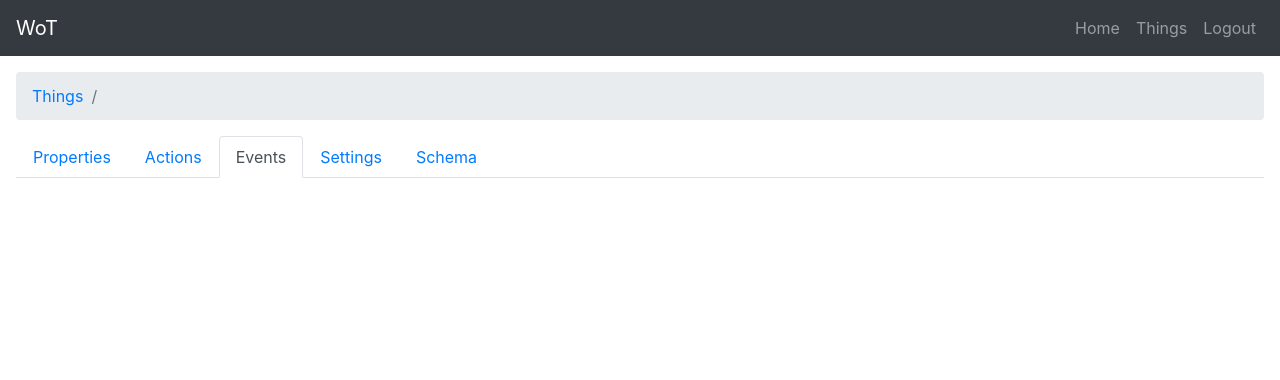
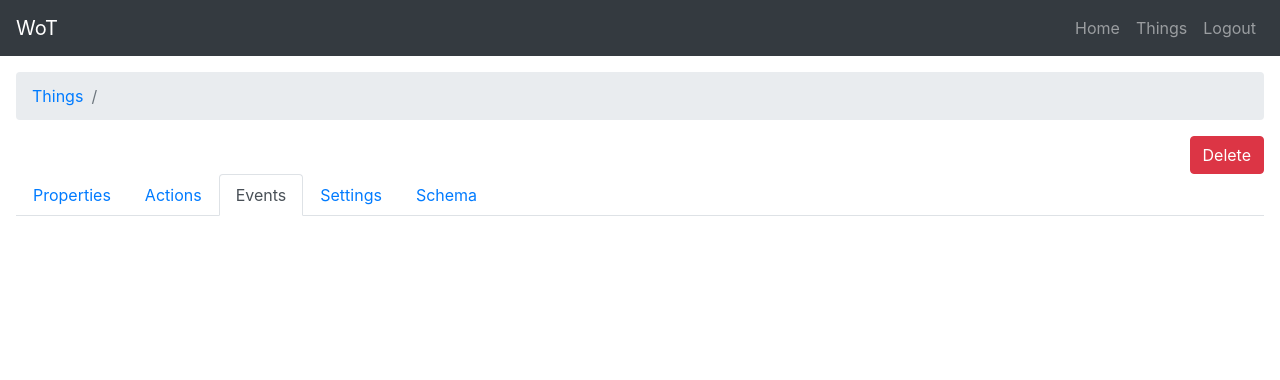
Before and after one commit to danmharris/WoT-Client, a Django app: page /things/1/events in a window 1280 px wide. Shown: the top 380 px of the page. Run offline with Django 3.2, Linux system fonts and the light colour scheme; the visitor is signed in with stand-in values (Sample User, id 1); data that the repository does not hold is empty; some libraries are stand-ins or nearby versions.

Commit message:
Allow things to be deleted
Makes request to directory with delete request

```diff
--- a/src/things/templates/things/single.html
+++ b/src/things/templates/things/single.html
@@ -7,7 +7,13 @@
             <li class="breadcrumb-item">{{ thing.name }}</li>
         </ol>
     </nav>
-    <h1 class="display-4">{{ thing.name }}</h1>
+    <div class="d-flex justify-content-between align-items-end">
+        <h1 class="display-4">{{ thing.name }}</h1>
+        <form method="POST" action="/things/{{uuid}}/delete">
+            {% csrf_token %}
+            <input type="submit" class="btn btn-danger" value="Delete">
+        </form>
+    </div>
     <ul class="nav nav-tabs">
         <li class="nav-item">
             <a class="nav-link {% if tab == 'properties' %}active{% endif %}" href="{% url 'thing_single_properties' uuid %}">Properties</a>
--- a/src/things/thing.py
+++ b/src/things/thing.py
@@ -1,5 +1,5 @@
 from django.conf import settings
-from .models import ThingAuthorization, AuthorizationMethod
+from .models import ThingAuthorization, CustomAction
 import requests
 import json
 from aiocoap import Context, Message
@@ -138,3 +138,13 @@
 
         # We should only get here if every form raises an exception
         raise Exception('Event could not be subscribed to through any forms')
+
+    def delete(self):
+        ThingAuthorization.objects.filter(thing_uuid=self.thing_id).delete()
+        CustomAction.objects.filter(thing_uuid=self.thing_id).delete()
+
+        response = requests.delete('{}/things/{}'.format(settings.THING_DIRECTORY_HOST, self.thing_id), headers={
+                'Authorization': settings.THING_DIRECTORY_KEY,
+        })
+        response.raise_for_status()
+        return response.json()
--- a/src/things/urls.py
+++ b/src/things/urls.py
@@ -9,4 +9,5 @@
     path('<thing_id>/events', views.thing_single_events, name='thing_single_events'),
     path('<thing_id>/settings', views.thing_single_settings, name='thing_single_settings'),
     path('<thing_id>/schema', views.thing_single_schema, name='thing_single_schema'),
+    path('<thing_id>/delete', views.thing_single_delete, name='thing_single_delete'),
 ]
--- a/src/things/views.py
+++ b/src/things/views.py
@@ -1,4 +1,4 @@
-from django.shortcuts import render
+from django.shortcuts import render, redirect
 from django.http import HttpResponse, Http404
 from django.conf import settings
 from django.contrib.auth.decorators import login_required
@@ -285,3 +285,15 @@
         'thing_pretty': json.dumps(thing.schema, indent=4),
     }
     return render(request, 'things/schema.html', context)
+
+@login_required
+def thing_single_delete(request, thing_id):
+    thing = Thing(thing_id)
+
+    try:
+        thing.delete()
+    except Exception as e:
+        print(e)
+        return render(request, 'things/properties.html', {'err': 'Unable to delete Thing'})
+
+    return redirect('thing_list')
```
